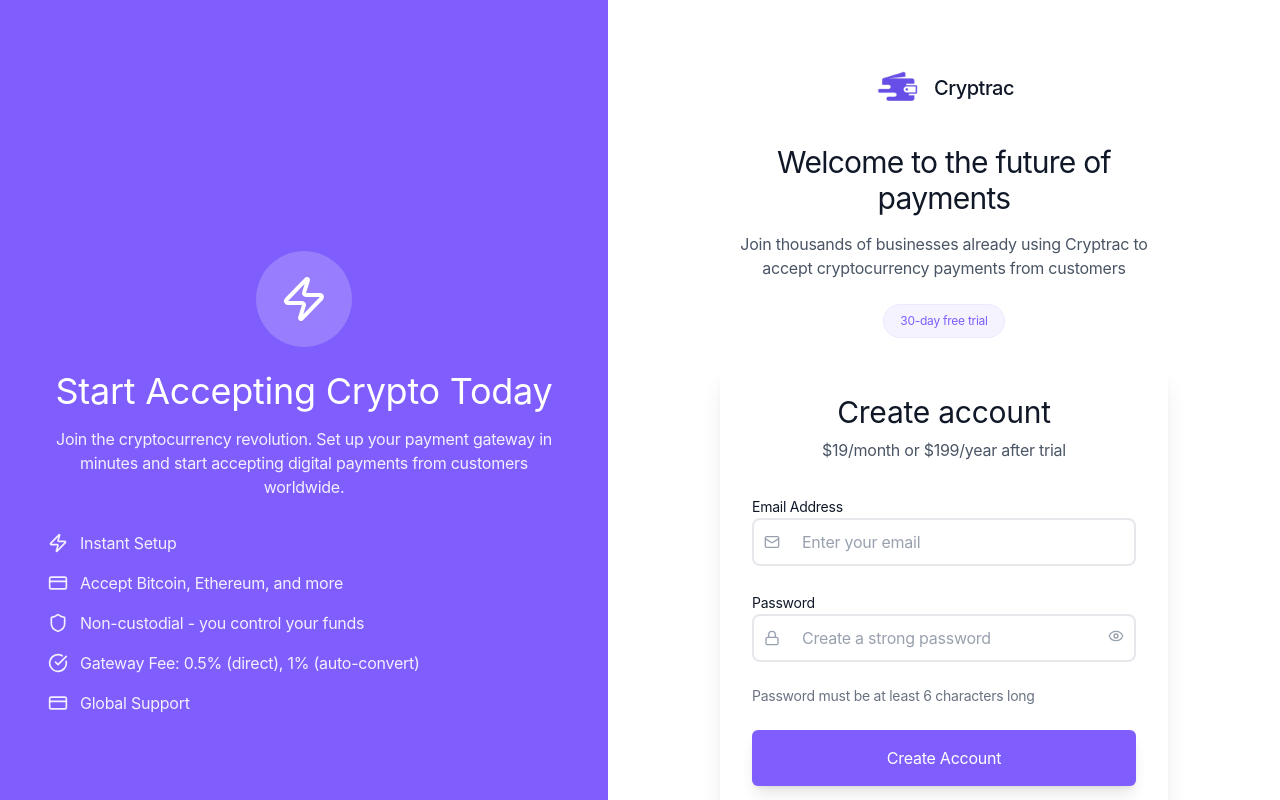
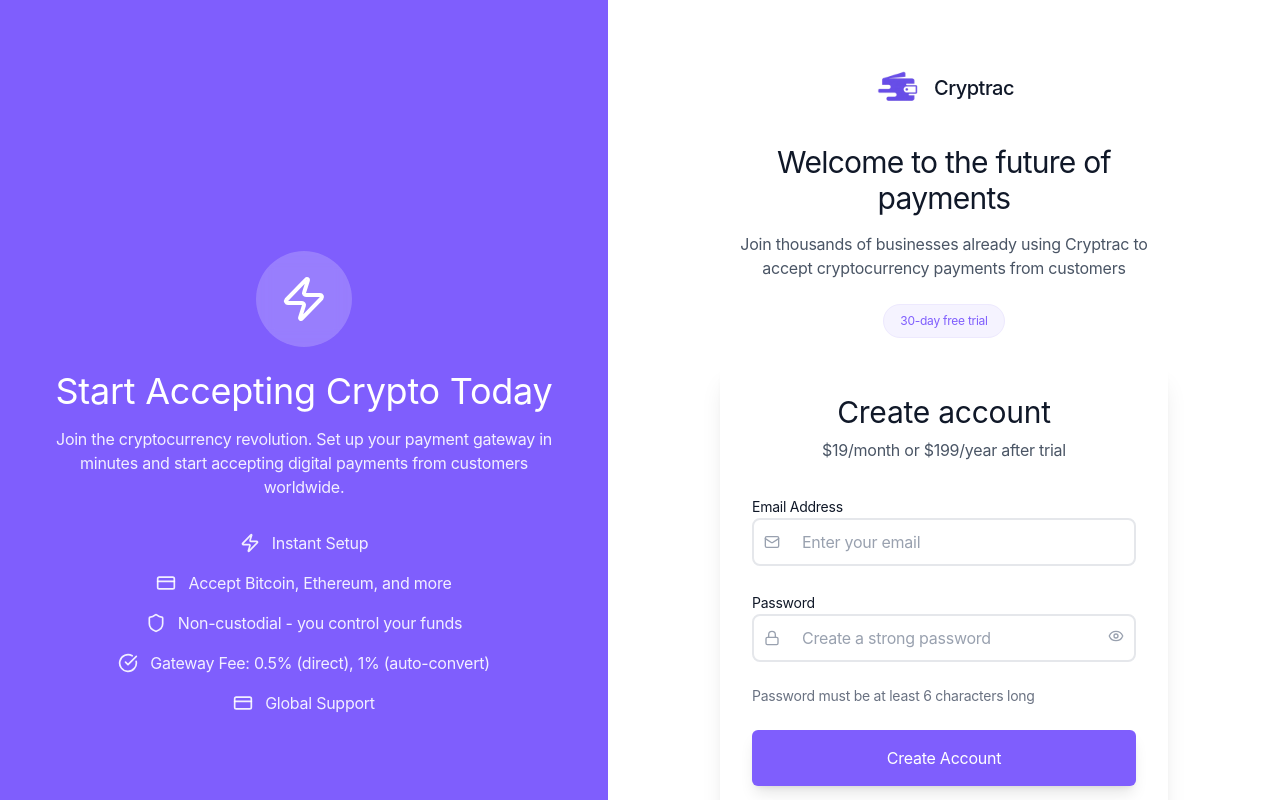
Before and after one commit to CryptracSolutions/cryptrac, a Next.js app: page /signup in a window 1280 px wide. Shown: the top 800 px of the page. Built offline with nearby package versions, Linux system fonts and the light colour scheme; no server answers.

Commit message:
Dashboard UI/UX Upgrades 2.9

```diff
--- a/app/login/LoginClient.tsx
+++ b/app/login/LoginClient.tsx
@@ -98,15 +98,15 @@ export default function Login() {
 
             {/* Trust Indicators */}
             <div className="space-y-4">
-              <div className="flex items-center space-x-3 text-white/90">
+              <div className="flex items-center justify-center space-x-3 text-white/90">
                 <Shield className="h-5 w-5 flex-shrink-0" />
                 <span className="font-phonic font-normal">Non-Custodial Security</span>
               </div>
-              <div className="flex items-center space-x-3 text-white/90">
+              <div className="flex items-center justify-center space-x-3 text-white/90">
                 <Zap className="h-5 w-5 flex-shrink-0" />
                 <span className="font-phonic font-normal">Instant Processing</span>
               </div>
-              <div className="flex items-center space-x-3 text-white/90">
+              <div className="flex items-center justify-center space-x-3 text-white/90">
                 <CreditCard className="h-5 w-5 flex-shrink-0" />
                 <span className="font-phonic font-normal">Global Support</span>
               </div>
--- a/app/merchant/dashboard/payments/create/page.tsx
+++ b/app/merchant/dashboard/payments/create/page.tsx
@@ -698,7 +698,7 @@ export default function CreatePaymentLinkPage() {
 
                       {/* Auto-Convert Setting */}
                       <div className="space-y-2">
-                        <Label className="font-phonic text-sm font-semibold text-gray-900">Auto-Convert to Preferred Cryptocurrency</Label>
+                        <Label className="font-phonic text-sm font-semibold text-gray-900">Auto-Convert</Label>
                         <Select
                           value={form.auto_convert_enabled === null ? 'inherit' : form.auto_convert_enabled ? 'enabled' : 'disabled'}
                           onValueChange={(value) => {
--- a/app/merchant/subscriptions/create/page.tsx
+++ b/app/merchant/subscriptions/create/page.tsx
@@ -522,11 +522,11 @@ export default function CreateSubscriptionPage() {
                   <div className="space-y-2">
                     <label className="font-phonic text-sm font-semibold text-gray-900">Gateway Fee</label>
                     <Select
-                      value={form.charge_customer_fee === null ? 'inherit' : form.charge_customer_fee ? 'yes' : 'no'}
+                      value={form.charge_customer_fee === null ? 'inherit' : form.charge_customer_fee ? 'customer' : 'merchant'}
                       onValueChange={(value) => {
                         setForm({
                           ...form,
-                          charge_customer_fee: value === 'inherit' ? null : value === 'yes'
+                          charge_customer_fee: value === 'inherit' ? null : value === 'customer'
                         });
                       }}
                     >
@@ -534,20 +534,20 @@ export default function CreateSubscriptionPage() {
                         <SelectValue placeholder="Select fee option" />
                       </SelectTrigger>
                       <SelectContent>
-                        <SelectItem value="inherit" className="font-capsule text-base font-normal">Inherit from merchant settings</SelectItem>
-                        <SelectItem value="yes" className="font-capsule text-base font-normal">Yes</SelectItem>
-                        <SelectItem value="no" className="font-capsule text-base font-normal">No</SelectItem>
+                        <SelectItem value="inherit" className="font-capsule text-base font-normal">Use global setting</SelectItem>
+                        <SelectItem value="customer" className="font-capsule text-base font-normal">Customer pays fee</SelectItem>
+                        <SelectItem value="merchant" className="font-capsule text-base font-normal">Merchant pays fee</SelectItem>
                       </SelectContent>
                     </Select>
                   </div>
                   <div className="space-y-2">
-                    <label className="font-phonic text-sm font-semibold text-gray-900">Auto-Convert to Preferred Cryptocurrency</label>
+                    <label className="font-phonic text-sm font-semibold text-gray-900">Auto-Convert</label>
                     <Select
-                      value={form.auto_convert_enabled === null ? 'inherit' : form.auto_convert_enabled ? 'yes' : 'no'}
+                      value={form.auto_convert_enabled === null ? 'inherit' : form.auto_convert_enabled ? 'enabled' : 'disabled'}
                       onValueChange={(value) => {
                         setForm({
                           ...form,
-                          auto_convert_enabled: value === 'inherit' ? null : value === 'yes'
+                          auto_convert_enabled: value === 'inherit' ? null : value === 'enabled'
                         });
                       }}
                     >
@@ -555,9 +555,9 @@ export default function CreateSubscriptionPage() {
                         <SelectValue placeholder="Select auto-convert option" />
                       </SelectTrigger>
                       <SelectContent>
-                        <SelectItem value="inherit" className="font-capsule text-base font-normal">Inherit from merchant settings</SelectItem>
-                        <SelectItem value="yes" className="font-capsule text-base font-normal">Yes</SelectItem>
-                        <SelectItem value="no" className="font-capsule text-base font-normal">No</SelectItem>
+                        <SelectItem value="inherit" className="font-capsule text-base font-normal">Use global setting</SelectItem>
+                        <SelectItem value="enabled" className="font-capsule text-base font-normal">Enable auto-convert</SelectItem>
+                        <SelectItem value="disabled" className="font-capsule text-base font-normal">Disable auto-convert</SelectItem>
                       </SelectContent>
                     </Select>
                   </div>
--- a/app/signup/page.tsx
+++ b/app/signup/page.tsx
@@ -107,23 +107,23 @@ export default function Signup() {
 
             {/* Trust Indicators */}
             <div className="space-y-4">
-              <div className="flex items-center space-x-3 text-white/90">
+              <div className="flex items-center justify-center space-x-3 text-white/90">
                 <Zap className="h-5 w-5 flex-shrink-0" />
                 <span className="font-phonic font-normal">Instant Setup</span>
               </div>
-              <div className="flex items-center space-x-3 text-white/90">
+              <div className="flex items-center justify-center space-x-3 text-white/90">
                 <CreditCard className="h-5 w-5 flex-shrink-0" />
                 <span className="font-phonic font-normal">Accept Bitcoin, Ethereum, and more</span>
               </div>
-              <div className="flex items-center space-x-3 text-white/90">
+              <div className="flex items-center justify-center space-x-3 text-white/90">
                 <Shield className="h-5 w-5 flex-shrink-0" />
                 <span className="font-phonic font-normal">Non-custodial - you control your funds</span>
               </div>
-              <div className="flex items-center space-x-3 text-white/90">
+              <div className="flex items-center justify-center space-x-3 text-white/90">
                 <CheckCircle className="h-5 w-5 flex-shrink-0" />
                 <span className="font-phonic font-normal">Gateway Fee: 0.5% (direct), 1% (auto-convert)</span>
               </div>
-              <div className="flex items-center space-x-3 text-white/90">
+              <div className="flex items-center justify-center space-x-3 text-white/90">
                 <CreditCard className="h-5 w-5 flex-shrink-0" />
                 <span className="font-phonic font-normal">Global Support</span>
               </div>
```
